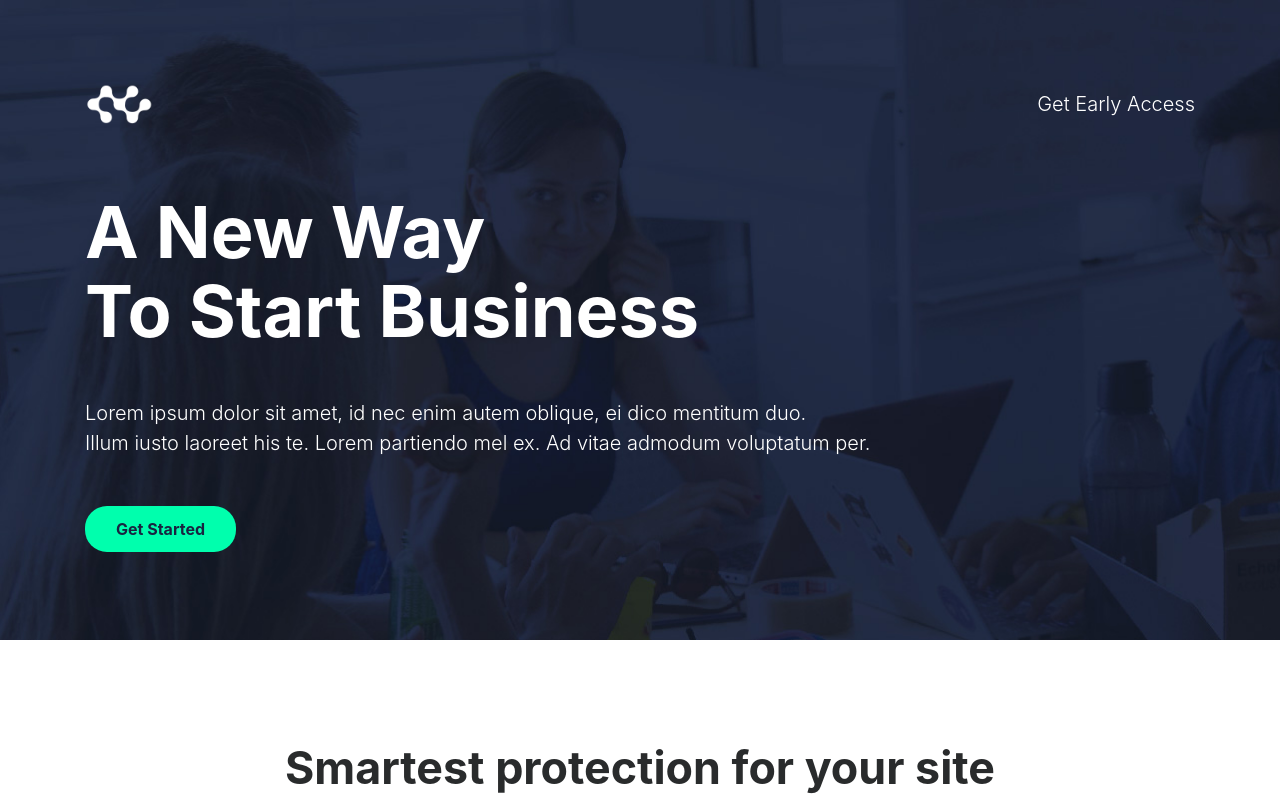
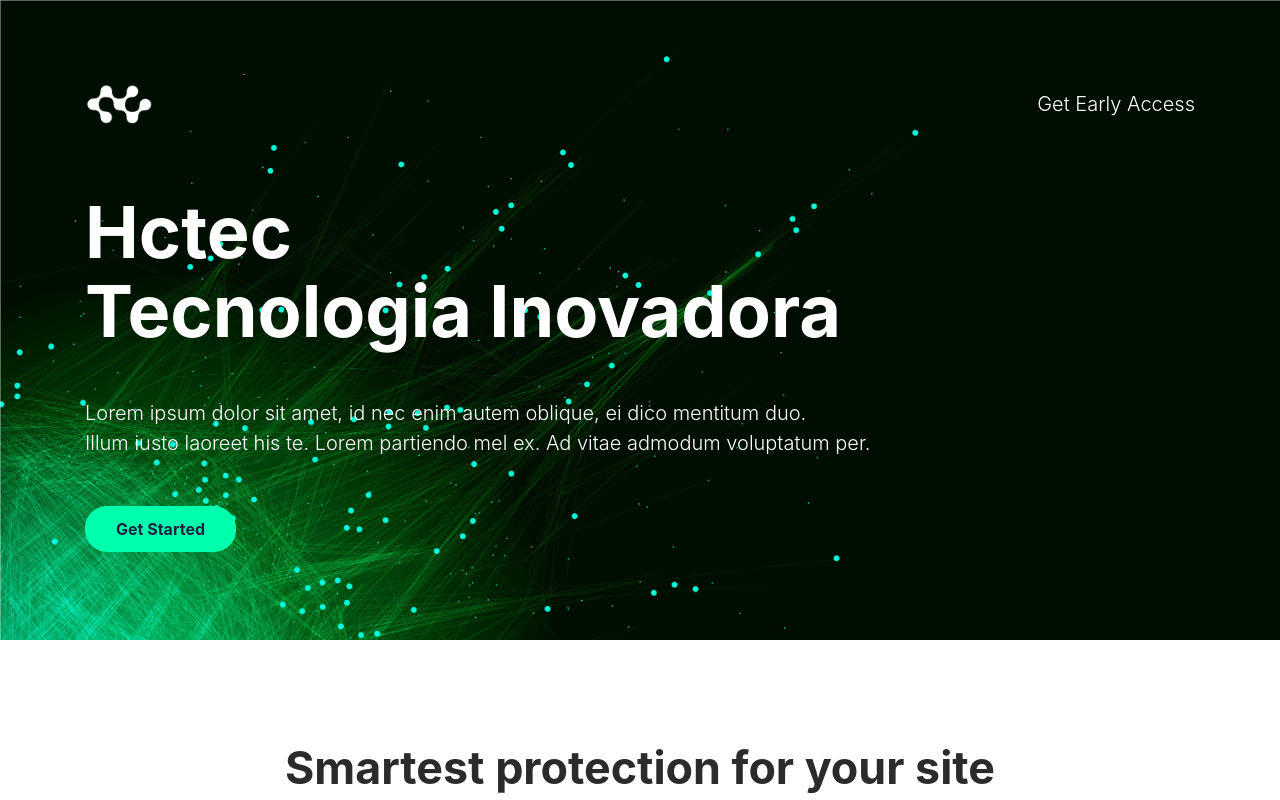
Before and after one commit to DataSynk/hc, a plain HTML site: page index.html in a window 1280 px wide. Shown: the top 800 px of the page. Drawn offline with Linux system fonts and the light colour scheme.

Commit message:
background

```diff
--- a/index.html
+++ b/index.html
@@ -19,7 +19,7 @@
 
 <body>
     <!-- banner -->
-    <div class="jumbotron jumbotron-fluid" id="banner" style="background-image: url(img/banner-bk.jpg);">
+    <div class="jumbotron jumbotron-fluid" id="banner" style="background-image: url(img/2870157.jpg);">
         <div class="container text-center text-md-left">
             <header>
                 <div class="row justify-content-between">
@@ -32,8 +32,8 @@
                 </div>
             </header>
             <h1 data-aos="fade" data-aos-easing="linear" data-aos-duration="1000" data-aos-once="true" class="display-3 text-white font-weight-bold my-5">
-            	A New Way<br>
-            	To Start Business
+                Hctec  <br>
+            	Tecnologia Inovadora
             </h1>
             <p data-aos="fade" data-aos-easing="linear" data-aos-duration="1000" data-aos-once="true" class="lead text-white my-4">
                 Lorem ipsum dolor sit amet, id nec enim autem oblique, ei dico mentitum duo.
```
Also changed, not shown: img/2870157.jpg (added).
